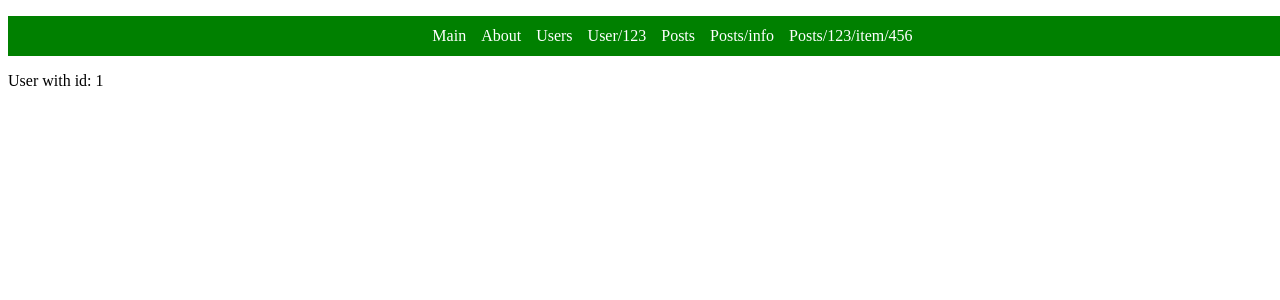
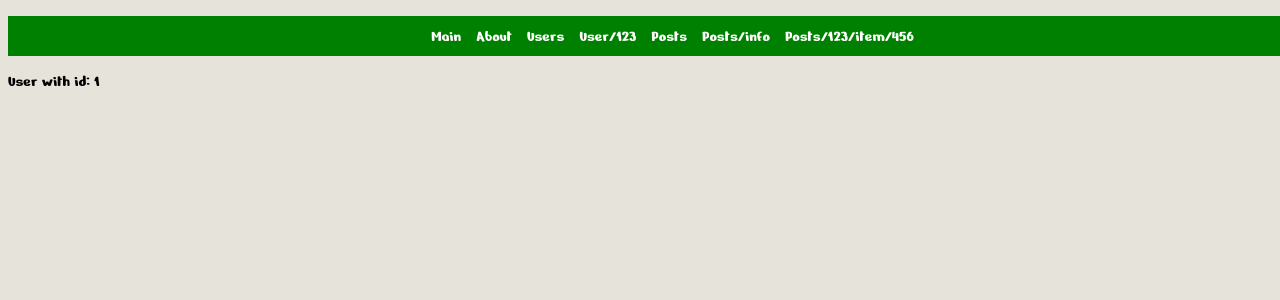
Before and after one commit to DenysSidorov/next-react, a Next.js app: page /user/1 in a window 1280 px wide. Shown: the top 300 px of the page. Built offline with nearby package versions, Linux system fonts and the light colour scheme.

Commit message:
add global fonts

```diff
--- /dev/null
+++ b/pages/_app.js
@@ -0,0 +1,31 @@
+// import App from 'next/app'
+
+function MyApp({ Component, pageProps }) {
+  return (
+  <>
+    <Component {...pageProps} />
+    <style jsx global>{`
+    body{
+      background-color: #e6e3da;
+      font-family: 'Nerko One', cursive;
+    }
+    `}
+
+    </style>
+    </>
+  )
+}
+
+// Only uncomment this method if you have blocking data requirements for
+// every single page in your application. This disables the ability to
+// perform automatic static optimization, causing every page in your app to
+// be server-side rendered.
+//
+// MyApp.getInitialProps = async (appContext) => {
+//   // calls page's `getInitialProps` and fills `appProps.pageProps`
+//   const appProps = await App.getInitialProps(appContext);
+//
+//   return { ...appProps }
+// }
+
+export default MyApp
--- /dev/null
+++ b/pages/_document.js
@@ -0,0 +1,25 @@
+import Document, { Html, Head, Main, NextScript } from 'next/document'
+
+class MyDocument extends Document {
+  // static async getInitialProps(ctx) {
+  //   const initialProps = await Document.getInitialProps(ctx)
+  //   return { ...initialProps }
+  // }
+
+  render() {
+    return (
+      <Html>
+        <Head>
+          <link rel="preconnect" href="https://fonts.gstatic.com"/>
+          <link href="https://fonts.googleapis.com/css2?family=Nerko+One&display=swap" rel="stylesheet"/>
+        </Head>
+        <body>
+        <Main />
+        <NextScript />
+        </body>
+      </Html>
+    )
+  }
+}
+
+export default MyDocument
```
